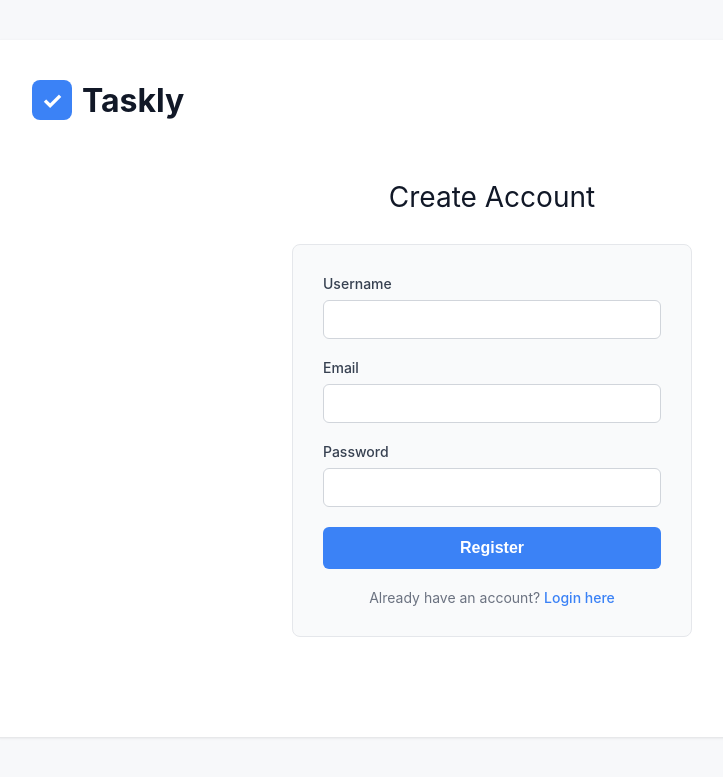
After one commit to azheng888/Taskly, a Flask app: page /register in a window 1280 px wide. The commit adds this page. Shown: the top 777 px of the page, without its empty margins (148-871 px from the left). Run offline with Flask 3, Linux system fonts and the light colour scheme.

Commit message:
Added login and register

```diff
--- a/app.py
+++ b/app.py
@@ -1,5 +1,7 @@
 from flask import Flask, render_template, request, redirect, url_for, flash
 from flask_sqlalchemy import SQLAlchemy
+from flask_login import LoginManager, UserMixin, login_user, login_required, logout_user, current_user
+from werkzeug.security import generate_password_hash, check_password_hash
 from datetime import datetime, date
 
 app = Flask(__name__)
@@ -7,6 +9,30 @@ app.config['SECRET_KEY'] = 'secretdevkeyplaceholder'
 app.config['SQLALCHEMY_DATABASE_URI'] = 'sqlite:///tasks.db'
 app.config['SQLALCHEMY_TRACK_MODIFICATIONS'] = False
 db = SQLAlchemy(app)
+login_manager = LoginManager()
+login_manager.init_app(app)
+login_manager.login_view = 'login'
+
+@app.context_processor
+def inject_user():
+    return dict(current_user=current_user)
+
+class User(UserMixin, db.Model):
+    id = db.Column(db.Integer, primary_key=True)
+    username = db.Column(db.String(80), unique=True, nullable=False)
+    email = db.Column(db.String(120), unique=True, nullable=False)
+    password_hash = db.Column(db.String(200), nullable=False)
+    tasks = db.relationship('Task', backref='owner', lazy=True)
+
+    def set_password(self, password):
+        self.password_hash = generate_password_hash(password, method='pbkdf2:sha256')
+
+    def check_password(self, password):
+        return check_password_hash(self.password_hash, password)
+
+@login_manager.user_loader
+def load_user(user_id):
+    return User.query.get(int(user_id))
 
 class Task(db.Model):
     id = db.Column(db.Integer, primary_key=True)
@@ -14,11 +40,76 @@ class Task(db.Model):
     completed = db.Column(db.Boolean, default=False)
     date_created = db.Column(db.DateTime, default=datetime.utcnow)
     due_date = db.Column(db.DateTime, nullable=True)
+    user_id = db.Column(db.Integer, db.ForeignKey('user.id'), nullable=False)
 
     def __repr__(self):
         return '<Task %r>' % self.id
 
+@app.route('/register', methods=['GET', 'POST'])
+def register():
+    if current_user.is_authenticated:
+        return redirect(url_for('index'))
+
+    if request.method == 'POST':
+        username = request.form.get('username').strip()
+        email = request.form.get('email').strip()
+        password = request.form.get('password')
+
+        if not username or not email or not password:
+            flash('All fields are required', 'error')
+            return render_template('register.html')
+
+        if User.query.filter_by(username=username).first():
+            flash('Username already exists', 'error')
+            return render_template('register.html')
+
+        if User.query.filter_by(email=email).first():
+            flash('Email already registered', 'error')
+            return render_template('register.html')
+
+        user = User(username=username, email=email)
+        user.set_password(password)
+
+        try:
+            db.session.add(user)
+            db.session.commit()
+            flash('Registration successful! Please login.', 'success')
+            return redirect(url_for('login'))
+        except:
+            flash('Error creating account', 'error')
+
+    return render_template('register.html')
+
+@app.route('/login', methods=['GET', 'POST'])
+def login():
+    if current_user.is_authenticated:
+        return redirect(url_for('index'))
+
+    if request.method == 'POST':
+        username = request.form.get('username')
+        password = request.form.get('password')
+
+        user = User.query.filter_by(username=username).first()
+
+        if user and user.check_password(password):
+            login_user(user)
+            flash('Logged in successfully!', 'success')
+            next_page = request.args.get('next')
+            return redirect(next_page) if next_page else redirect(url_for('index'))
+        else:
+            flash('Invalid username or password', 'error')
+
+    return render_template('login.html')
+
+@app.route('/logout')
+@login_required
+def logout():
+    logout_user()
+    flash('Logged out successfully', 'success')
+    return redirect(url_for('login'))
+
 @app.route('/', methods=['POST', 'GET'])
+@login_required
 def index():
     if request.method == 'POST':
         task_content = request.form['content'].strip()
@@ -29,7 +120,7 @@ def index():
         elif len(task_content) > 200:
             flash('Task is too long (max 200 characters)', 'error')
         else:
-            new_task = Task(content=task_content)
+            new_task = Task(content=task_content, user_id=current_user.id)
 
             if due_date_str:
                 try:
@@ -43,7 +134,8 @@ def index():
                 db.session.commit()
                 flash('Task added successfully!', 'success')
 
-            except:
+            except Exception as e:
+                print (e)
                 flash('Error adding task. Please try again.', 'error')
 
         return redirect('/')
@@ -54,11 +146,11 @@ def index():
         search_query = request.args.get('search', '').strip()
 
         if filter_type == 'completed':
-            query = Task.query.filter_by(completed=True)
+            query = Task.query.filter_by(completed=True, user_id=current_user.id)
         elif filter_type == 'active':
-            query = Task.query.filter_by(completed=False)
+            query = Task.query.filter_by(completed=False, user_id=current_user.id)
         else:
-            query = Task.query
+            query = Task.query.filter_by(user_id=current_user.id)
 
         if search_query:
             query = query.filter(Task.content.ilike(f'%{search_query}%'))
@@ -75,8 +167,9 @@ def index():
         return render_template('index.html', tasks=tasks, filter=filter_type, sort=sort_by, search=search_query, today=date.today())
 
 @app.route('/delete/<int:id>')
+@login_required
 def delete(id):
-    task_to_delete = Task.query.get_or_404(id)
+    task_to_delete = Task.query.filter_by(id=id, user_id=current_user.id).first_or_404()
 
     try:
         db.session.delete(task_to_delete)
@@ -88,8 +181,9 @@ def delete(id):
     return redirect('/')
 
 @app.route('/update/<int:id>', methods=['GET', 'POST'])
+@login_required
 def update(id):
-    task = Task.query.get_or_404(id)
+    task = Task.query.filter_by(id=id, user_id=current_user.id).first_or_404()
 
     if request.method == 'POST':
         task_content = request.form['content'].strip()
@@ -124,8 +218,9 @@ def update(id):
     return render_template('update.html', task=task)
 
 @app.route('/complete/<int:id>')
+@login_required
 def complete(id):
-    task = Task.query.get_or_404(id)
+    task = Task.query.filter_by(id=id, user_id=current_user.id).first_or_404()
     task.completed = not task.completed
 
     try:
--- a/static/css/style.css
+++ b/static/css/style.css
@@ -26,6 +26,23 @@ h1 {
     font-size: 32px;
     font-weight: 700;
     margin-bottom: 8px;
+    display: flex;
+    align-items: center;
+    gap: 10px;
+}
+
+h1::before {
+    content: "✓";
+    display: inline-block;
+    width: 40px;
+    height: 40px;
+    background-color: #3b82f6;
+    color: white;
+    border-radius: 8px;
+    display: flex;
+    align-items: center;
+    justify-content: center;
+    font-size: 24px;
 }
 
 h2 {
@@ -336,6 +353,82 @@ a:hover {
     color: #2563eb;
 }
 
+/* Auth Pages */
+.auth-container {
+    max-width: 400px;
+    margin: 60px auto;
+}
+
+.auth-container h2 {
+    text-align: center;
+    margin-bottom: 30px;
+    color: #111827;
+    font-size: 28px;
+}
+
+.auth-form {
+    background-color: #f9fafb;
+    padding: 30px;
+    border-radius: 8px;
+    border: 1px solid #e5e7eb;
+}
+
+.form-group {
+    margin-bottom: 20px;
+}
+
+.form-group label {
+    display: block;
+    margin-bottom: 8px;
+    font-weight: 500;
+    color: #374151;
+    font-size: 14px;
+}
+
+.form-group input {
+    width: 100%;
+    padding: 10px 14px;
+    border: 1px solid #d1d5db;
+    border-radius: 6px;
+    font-size: 15px;
+    transition: border-color 0.2s;
+}
+
+.form-group input:focus {
+    outline: none;
+    border-color: #3b82f6;
+    box-shadow: 0 0 0 3px rgba(59, 130, 246, 0.1);
+}
+
+.auth-btn {
+    width: 100%;
+    padding: 12px;
+    background-color: #3b82f6;
+    color: white;
+    border: none;
+    border-radius: 6px;
+    font-size: 16px;
+    font-weight: 600;
+    cursor: pointer;
+    transition: background-color 0.2s;
+}
+
+.auth-btn:hover {
+    background-color: #2563eb;
+}
+
+.auth-link {
+    text-align: center;
+    margin-top: 20px;
+    color: #6b7280;
+    font-size: 14px;
+}
+
+.auth-link a {
+    color: #3b82f6;
+    font-weight: 500;
+}
+
 /* Responsive Design */
 @media (max-width: 768px) {
     .container {
--- a/templates/base.html
+++ b/templates/base.html
@@ -3,11 +3,19 @@
 <head>
     <meta charset="UTF-8">
     <meta name="viewport" content="width=device-width, initial-scale=1.0">
-    <title>{% block title %}Todo App{% endblock %}</title>
+    <title>{% block title %}Taskly{% endblock %}</title>
     <link rel="stylesheet" href="{{ url_for('static', filename='css/style.css') }}">
 </head>
 <body>
     <div class="container">
+
+        {% if current_user.is_authenticated %}
+        <div style="text-align: right; margin-bottom: 20px;">
+            <span style="color: #6b7280; margin-right: 15px;">Welcome, {{ current_user.username }}!</span>
+            <a href="/logout" style="color: #dc2626;">Logout</a>
+        </div>
+        {% endif %}
+
         <h1>Taskly</h1>
 
         {% with messages = get_flashed_messages(with_categories=true) %}
--- /dev/null
+++ b/templates/register.html
@@ -0,0 +1,30 @@
+{% extends 'base.html' %}
+
+{% block content %}
+<div class="auth-container">
+    <h2>Create Account</h2>
+
+    <div class="auth-form">
+        <form action="/register" method="POST">
+            <div class="form-group">
+                <label for="username">Username</label>
+                <input type="text" name="username" id="username" required minlength="3" maxlength="80">
+            </div>
+
+            <div class="form-group">
+                <label for="email">Email</label>
+                <input type="email" name="email" id="email" required>
+            </div>
+
+            <div class="form-group">
+                <label for="password">Password</label>
+                <input type="password" name="password" id="password" required minlength="6">
+            </div>
+
+            <button type="submit" class="auth-btn">Register</button>
+        </form>
+
+        <p class="auth-link">Already have an account? <a href="/login">Login here</a></p>
+    </div>
+</div>
+{% endblock %}
```
Also changed, not shown: requirements.txt (+13 -2 lines), templates/login.html (added, +25 -0 lines).
